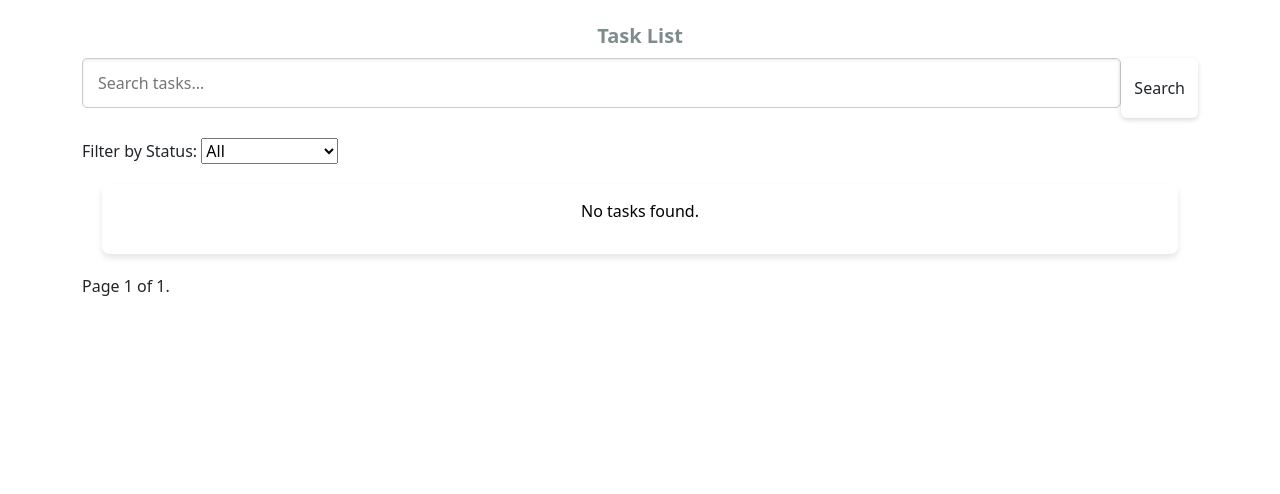
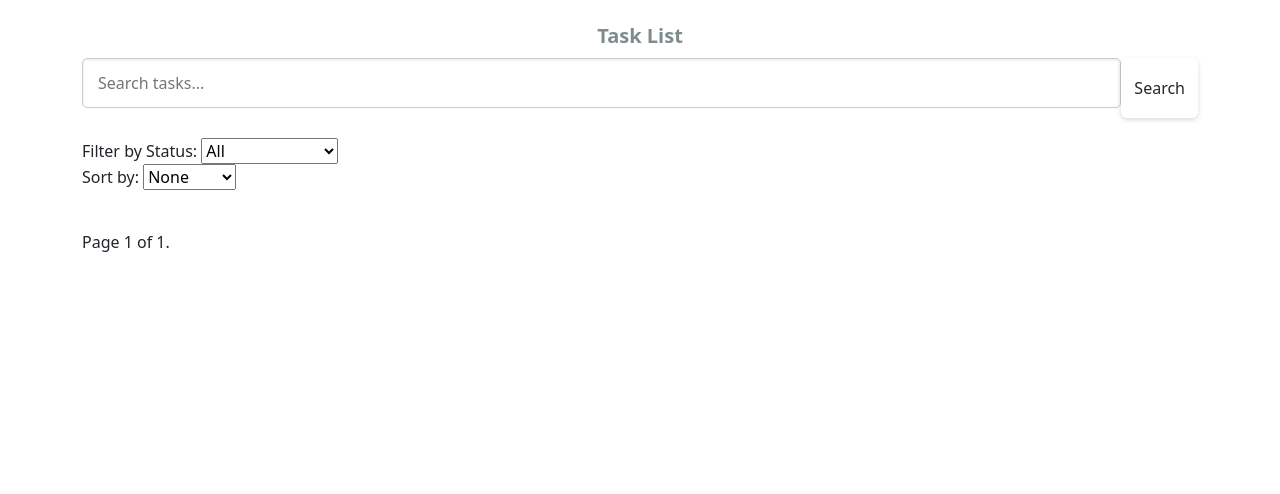
Before and after one commit to yugratna19/TaskMind, a Django app: page /tasks/ in a window 1280 px wide. Shown: the part 59-553 px from the top of the page. Run offline with Django 3.2, Linux system fonts and the light colour scheme; data that the repository does not hold is empty.

Commit message:
Add task sorting

```diff
--- a/app/templates/base.html
+++ b/app/templates/base.html
@@ -5,8 +5,13 @@
     <meta charset="UTF-8">
     <meta name="viewport" content="width=device-width, initial-scale=1.0">
     <title>{% block title %}TaskMind{% endblock %}</title>
+
+    <!-- Link to the custom CSS file for the app -->
     <link rel="stylesheet" href="{% static 'app/css/style.css' %}">
+
+    <!-- Link to Bootstrap CSS for responsive and modern styling -->
     <link rel="stylesheet" href="https://cdn.jsdelivr.net/npm/bootstrap@5.3.0/dist/css/bootstrap.min.css">
+
 </head>
 <body>
     <nav class="navbar">
--- a/app/templates/tasks.html
+++ b/app/templates/tasks.html
@@ -3,7 +3,7 @@
 {% block content %}
 <h1 class="task-title">Task List</h1>
 
-<!-- Display success messages -->
+<!-- Success Messages -->
 {% if messages %}
 <div class="alert alert-success">
     {% for message in messages %}
@@ -12,7 +12,7 @@
 </div>
 {% endif %}
 
-<!-- Search Bar Form -->
+<!-- Search Bar -->
 <form method="GET" action="{% url 'task_list' %}" class="search-form">
     <input type="text" name="search" class="search-input" placeholder="Search tasks..." value="{{ search_query }}">
     <button type="submit" class="btn search-btn">Search</button>
@@ -25,6 +25,17 @@
         <option value="">All</option>
         <option value="Not Completed" {% if status_filter == 'Not Completed' %}selected{% endif %}>Not Completed</option>
         <option value="Completed" {% if status_filter == 'Completed' %}selected{% endif %}>Completed</option>
+    </select>
+</form>
+
+<!-- Sort Options -->
+<form method="GET" action="{% url 'task_list' %}" class="sort-form">
+    <label for="sort_by">Sort by:</label>
+    <select name="sort_by" id="sort_by" onchange="this.form.submit()">
+        <option value="">None</option>
+        <option value="priority" {% if sort_by == 'priority' %}selected{% endif %}>Priority</option>
+        <option value="due_date" {% if sort_by == 'due_date' %}selected{% endif %}>Due Date</option>
+        <option value="status" {% if sort_by == 'status' %}selected{% endif %}>Status</option>
     </select>
 </form>
 
@@ -44,16 +55,10 @@
                 {% else %}
                 ⏳ Pending
                 {% endif %}
-                    </span>
-                    |
-                    <span class="task-priority" style="color:
-                        {% if task.priority == 'High' %}
-                            red;
-                        {% elif task.priority == 'Medium' %}
-                            orange;
-                        {% else %}
-                            green;
-                        {% endif %}">
+            </span> |
+            <span class="task-priority {% if task.priority == 'High' %}high-priority
+                          {% elif task.priority == 'Medium' %}medium-priority
+                          {% elif task.priority == 'Low' %}low-priority{% endif %}">
                 {{ task.priority }}
             </span>
         </p>
@@ -63,25 +68,21 @@
         <p>No tasks found.</p>
     </div>
     {% endfor %}
-    {% else %}
-        <div class="task-card no-tasks">
-            <p>No tasks found.</p>
-        </div>
     {% endif %}
 </div>
 
-<!-- Pagination Controls -->
+<!-- Pagination -->
 <div>
     <span>Page {{ page_obj.number }} of {{ page_obj.paginator.num_pages }}.</span>
     <div>
         {% if page_obj.has_previous %}
-            <a href="?page=1{% if search_query %}&search={{ search_query }}{% endif %}{% if status_filter %}&status={{ status_filter }}{% endif %}">First</a>
-            <a href="?page={{ page_obj.previous_page_number }}{% if search_query %}&search={{ search_query }}{% endif %}{% if status_filter %}&status={{ status_filter }}{% endif %}">Previous</a>
+        <a href="?page=1{% if search_query %}&search={{ search_query }}{% endif %}{% if status_filter %}&status={{ status_filter }}{% endif %}{% if sort_by %}&sort_by={{ sort_by }}{% endif %}">First</a>
+        <a href="?page={{ page_obj.previous_page_number }}{% if search_query %}&search={{ search_query }}{% endif %}{% if status_filter %}&status={{ status_filter }}{% endif %}{% if sort_by %}&sort_by={{ sort_by }}{% endif %}">Previous</a>
         {% endif %}
 
         {% if page_obj.has_next %}
-            <a href="?page={{ page_obj.next_page_number }}{% if search_query %}&search={{ search_query }}{% endif %}{% if status_filter %}&status={{ status_filter }}{% endif %}">Next</a>
-            <a href="?page={{ page_obj.paginator.num_pages }}{% if search_query %}&search={{ search_query }}{% endif %}{% if status_filter %}&status={{ status_filter }}{% endif %}">Last</a>
+        <a href="?page={{ page_obj.next_page_number }}{% if search_query %}&search={{ search_query }}{% endif %}{% if status_filter %}&status={{ status_filter }}{% endif %}{% if sort_by %}&sort_by={{ sort_by }}{% endif %}">Next</a>
+        <a href="?page={{ page_obj.paginator.num_pages }}{% if search_query %}&search={{ search_query }}{% endif %}{% if status_filter %}&status={{ status_filter }}{% endif %}{% if sort_by %}&sort_by={{ sort_by }}{% endif %}">Last</a>
         {% endif %}
     </div>
 </div>
--- a/app/views.py
+++ b/app/views.py
@@ -10,8 +10,9 @@ def home(request):
     return render(request, 'home.html')
 
 def task_list(request):
-    search_query = request.GET.get('search', '')
+    search_query = request.GET.get('search', '') # Get searching option from the query parameters
     status_filter = request.GET.get('status', '')  # Get status filter from the query parameters
+    sort_by = request.GET.get('sort_by', '') # Get sorting option from query parameters
 
     # Filter tasks based on search query
     if search_query:
@@ -22,6 +23,14 @@ def task_list(request):
     # Apply status filter if provided
     if status_filter:
         tasks = tasks.filter(status=status_filter)
+
+    # Sorting logic based on user selection
+    if sort_by == 'priority':
+        tasks = tasks.order_by('priority')  # Sort by priority
+    elif sort_by == 'due_date':
+        tasks = tasks.order_by('due_date')  # Sort by due date
+    elif sort_by == 'status':
+        tasks = tasks.order_by('status')  # Sort by status
 
     # Pagination logic
     paginator = Paginator(tasks, 9)  # Show 10 tasks per page
```
Also changed, not shown: app/templates/task_details.html (+9 -0 lines). Lines whose indentation alone changed are shown as unchanged.
